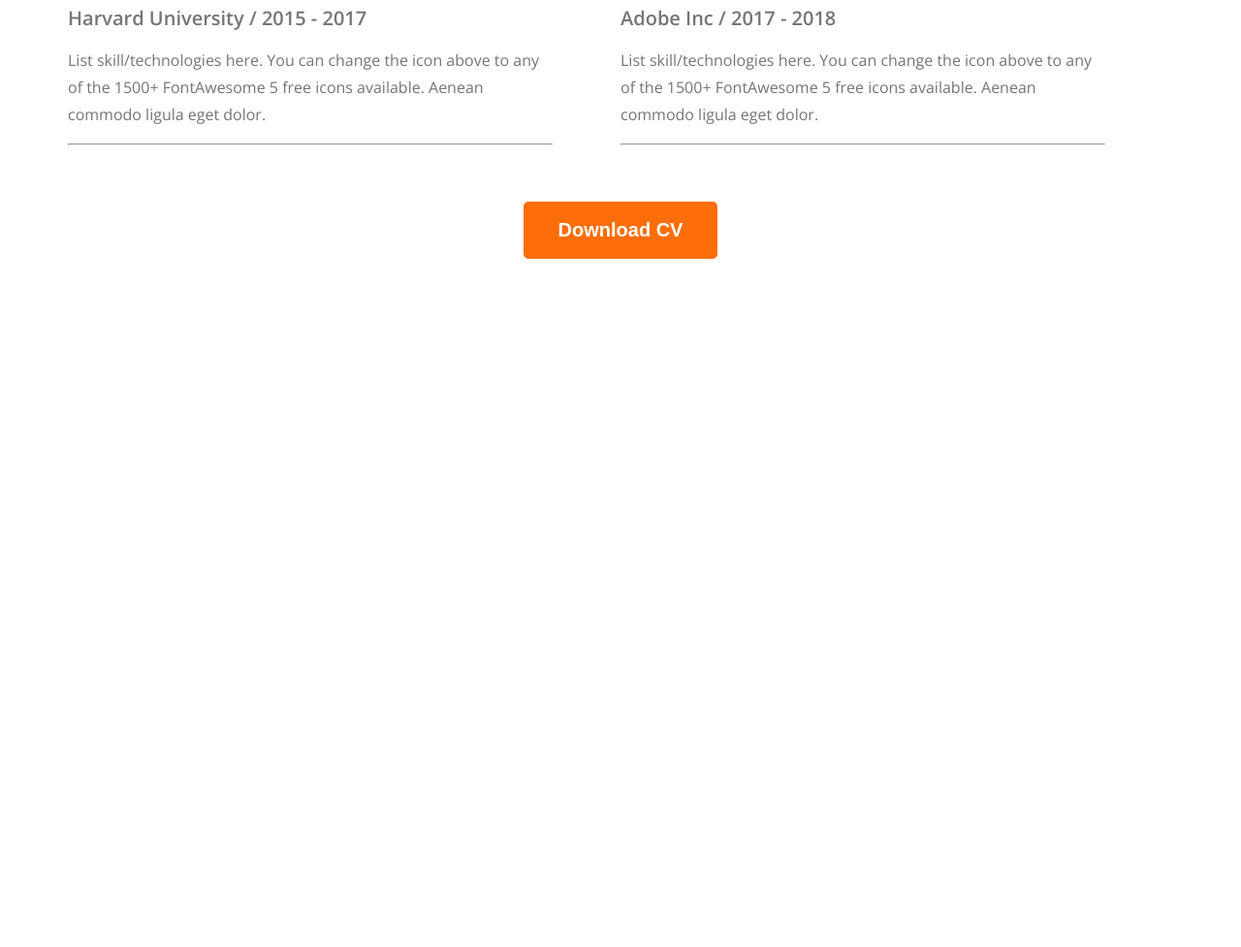
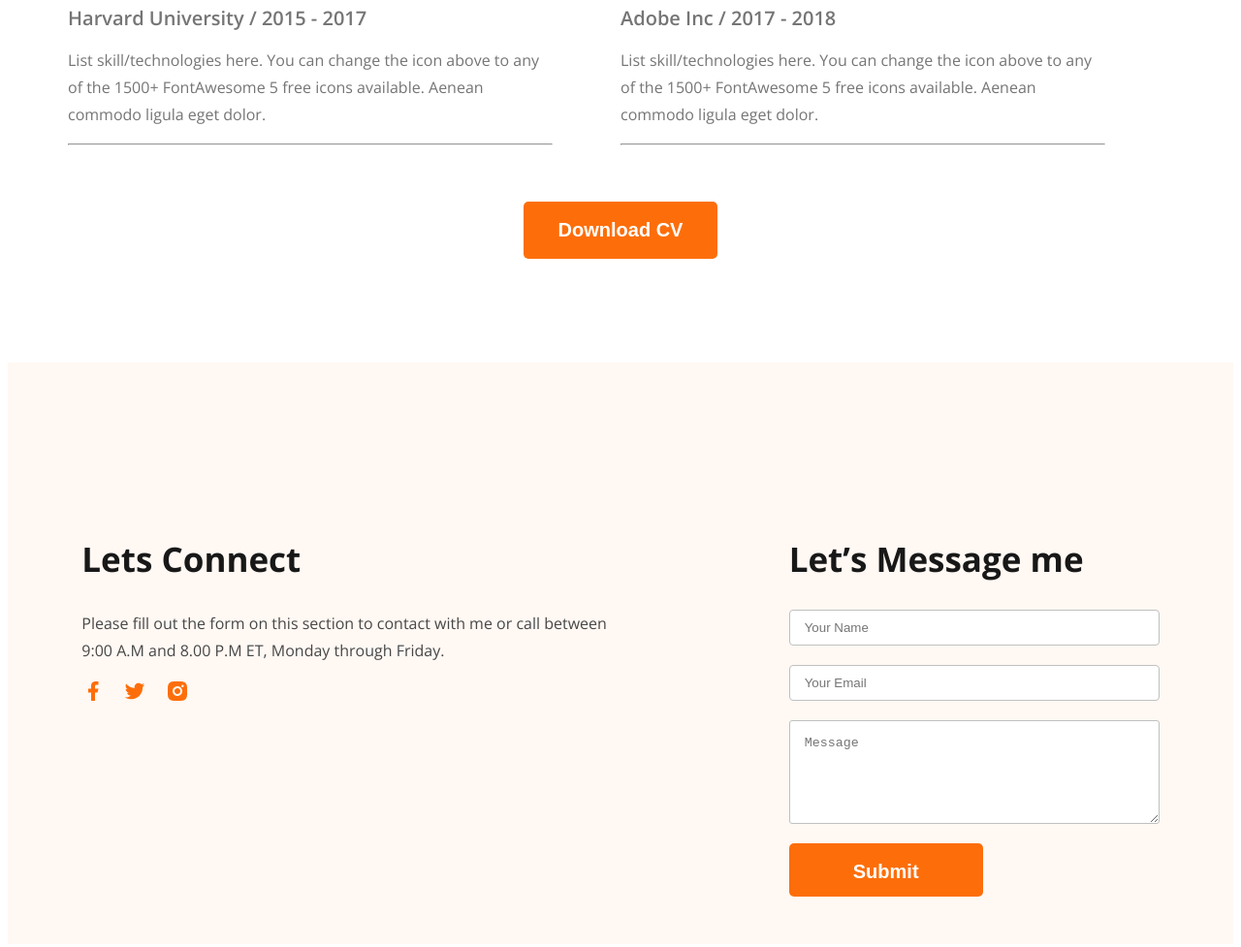
Before and after one commit to aj611213/Web-Developer-Portfolio, a plain HTML site: page index.html in a window 1280 px wide. Shown: the part 3024-4001 px from the top of the page at 97% size. Before the commit the page ends 3291 px from the top, so only its background shows below. Drawn offline with nearby package versions, Linux system fonts and the light colour scheme.

Commit message:
new footer section added

```diff
--- a/index.html
+++ b/index.html
@@ -9,6 +9,7 @@
     <link rel="preconnect" href="https://fonts.gstatic.com" crossorigin>
     <link href="https://fonts.googleapis.com/css2?family=Open+Sans:wght@400;500;600;700;800&display=swap"
         rel="stylesheet">
+    <link rel="stylesheet" href="https://cdnjs.cloudflare.com/ajax/libs/font-awesome/6.5.1/css/all.min.css">
     <link rel="stylesheet" href="./style.css">
 </head>
 
@@ -160,36 +161,32 @@
                 <button class="primary-btn">Download CV</button>
             </div>
         </div>
-
-
-
-
-
-
-
-
-
-
-
-
-
-
-
-
-
     </main>
 
-
-
-
-
-
-
-
-
-
-
-
+<footer>
+    <div class="footer-1">
+        <div class="footer-text">
+            <h2>Lets Connect</h2>
+            <p>Please fill out the form on this section to contact with me or call between 9:00 A.M and 8.00 P.M ET, Monday through Friday.</p>
+        </div>
+        <div class="icon">
+            <a href="#"><img src="./images/icons/facebook.png" alt=""></a>
+            <a href="#"><img src="./images/icons/twitter.png" alt=""></a>
+            <a href="#"><img src="./images/icons/insta.png" alt=""></a>
+        </div>
+    </div>
+    <div class="footer-2">
+        <div class="footer-content">
+            <h2>Let’s Message me</h2>
+            <form action="#">
+                <input type="text" placeholder="Your Name" name="" id=""><br>
+                <input type="email" placeholder="Your Email" name="" id=""><br>
+                <textarea class="Message-box" name="" placeholder="Message" id="" cols="30" rows="5"></textarea><br>
+                <input class="btn" type="button" value="Submit">
+            </form>
+        </div>
+    </div>
+</footer>
 
 
 
--- a/style.css
+++ b/style.css
@@ -91,7 +91,7 @@
 main {
     width: 1140px;
     margin: 0 auto;
-    height: 300px;
+    /* height: 300px; */
 }
 
 .about-part {
@@ -242,31 +242,95 @@
     font-style: normal;
     font-weight: 400;
     line-height: 28px;
-    /* 175% */
+
 }
+
 .btn {
     text-align: center;
     margin-top: 50px;
 }
 
+/* Resume CSS Emd Here */
+
+
+/* Footer Section CSS Start */
+
+footer {
+    display: flex;
+    width: 100%;
+    margin: 107px auto;
+    height: 450px;
+    background: #FFF8F3;
+    justify-content: space-evenly;
+    padding-top: 150px;
+}
+
+.footer-1 {
+    margin-right: 103px;
+    width: 550px;
+}
+
+.footer-text h2 {
+    color: var(--Dark-01, #181818);
+    font-family: Open Sans;
+    font-size: 35px;
+    font-style: normal;
+    font-weight: 700;
+    line-height: normal;
+}
+
+.footer-text p {
+    color: var(--Dark-02, #474747);
+    font-family: Open Sans;
+    font-size: 16px;
+    font-style: normal;
+    font-weight: 400;
+    line-height: 28px;
+    /* 175% */
+}
+
+.icon img {
+    padding-right: 15px;
+}
+
+.footer-content h2 {
+    color: var(--Dark-01, #181818);
+    font-family: Open Sans;
+    font-size: 35px;
+    font-style: normal;
+    font-weight: 700;
+    line-height: normal;
+}
+.footer-content form input {
+    height: 35px;
+    width: 350px;
+    padding: 0px 15px;
+    border-radius: 4px;
+    border: 1px solid silver;
+    outline: none;
+    margin-bottom: 20px;
+}
+.footer-content form .Message-box {
+    padding: 15px;
+    border: 1px solid silver;
+    outline: none;
+    width: 350px;
+    border-radius: 3px;
+}
+.footer-content form .btn {
+    border-radius: 5px;
+    background: #FD6E0A;
+    width: 200px;
+    height: 55px;
+    padding: 18px 35px;
+    border: none;
+    font-size: 20px;
+    color: #fff;
+    font-weight: 700;
+    margin-top: 15px;
+}
 
 
 
 
-
-
-
-
-
-
-
-
-
-
-
-
-
-
-
-
-/* Resume CSS Emd Here */
+/* Footer Section CSS End */
```
